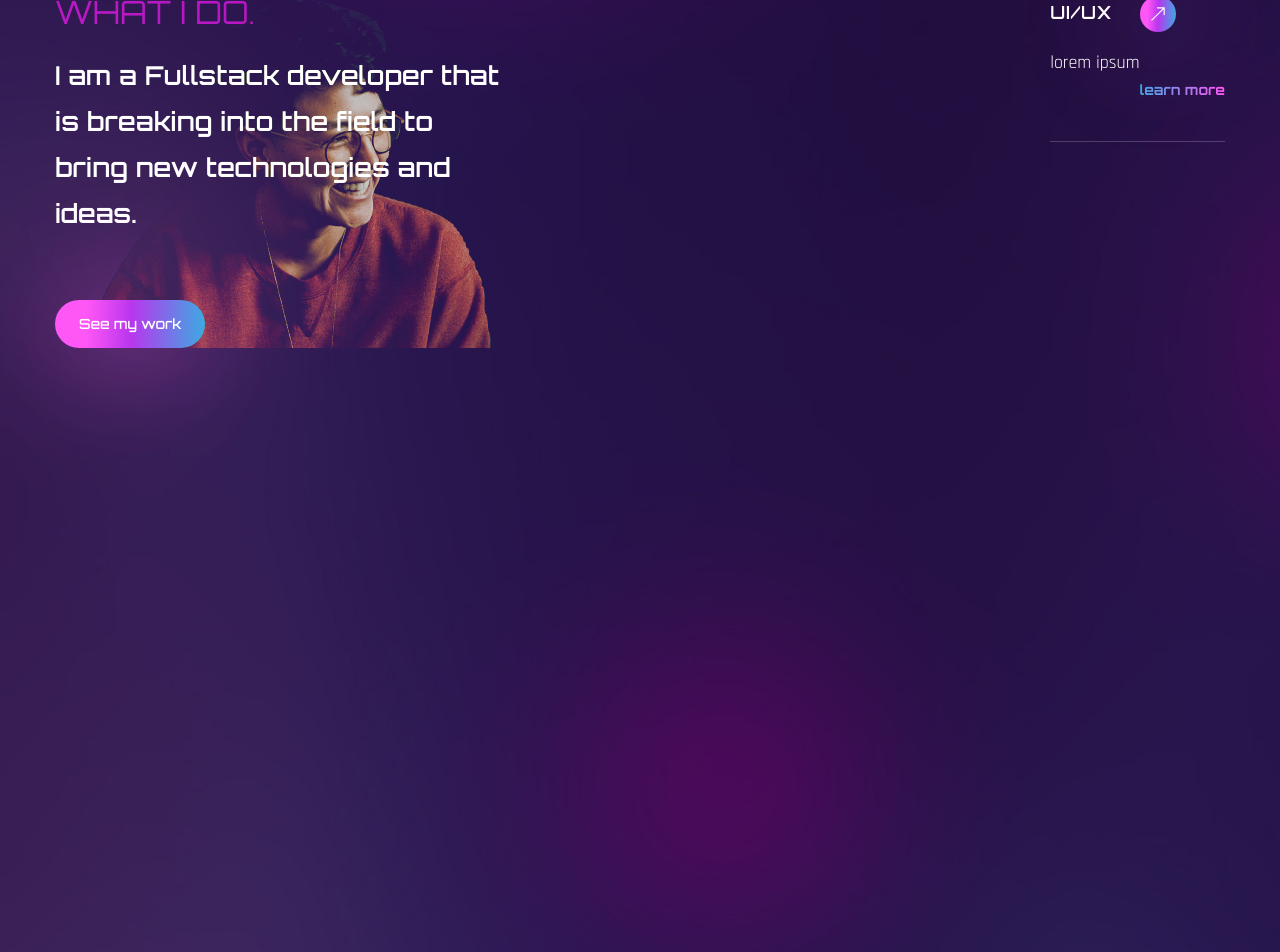
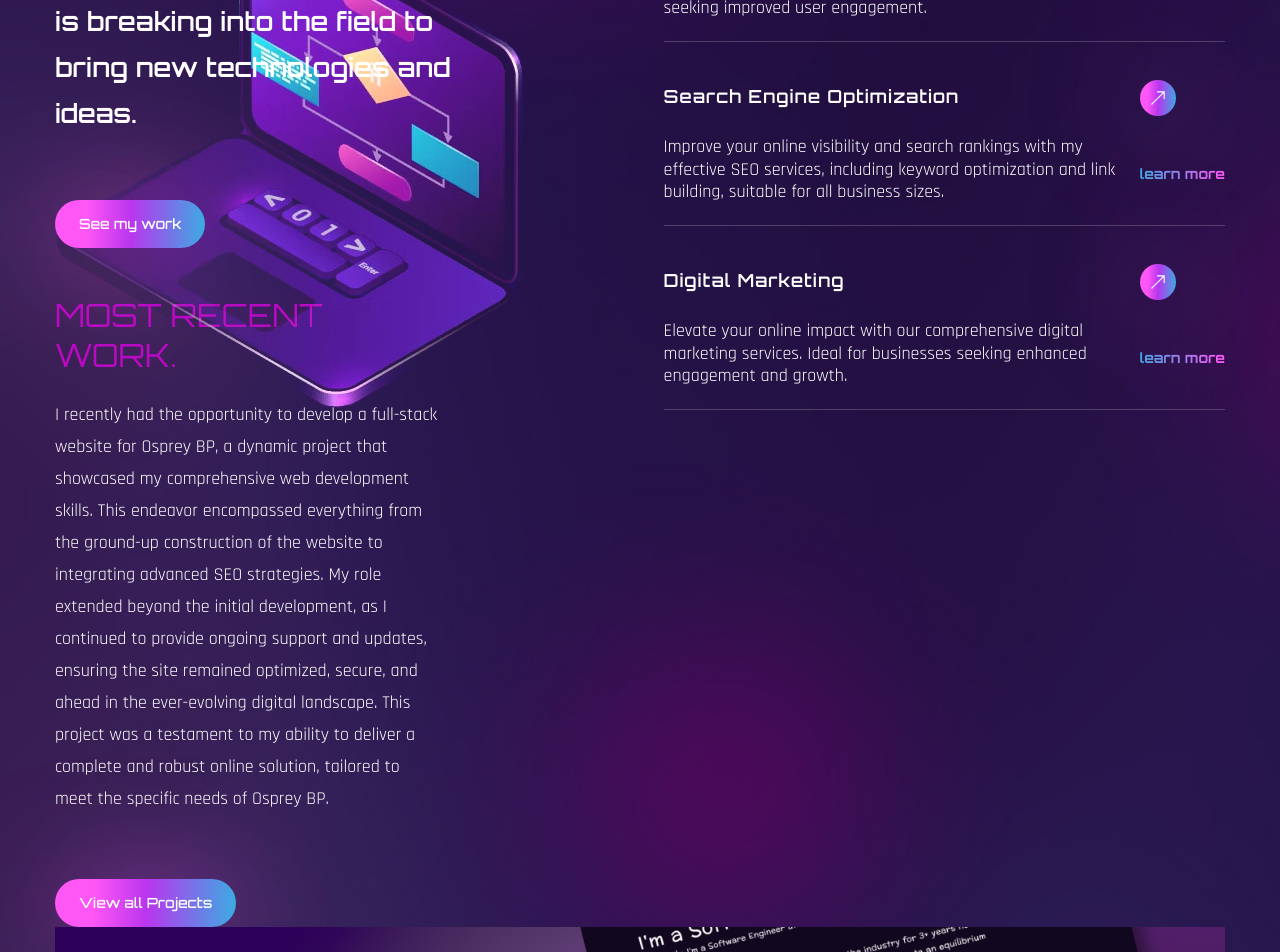
Before and after one commit to KingKonaTheFirst/react-portfolio2, a React (Create React App) app: page / in a window 1280 px wide. Shown: the part 1820-2772 px from the top of the page. Built offline with nearby package versions, Linux system fonts and the light colour scheme; a web font is replaced by a local one.

Commit message:
work section/what i do

```diff
--- a/src/components/Banner.jsx
+++ b/src/components/Banner.jsx
@@ -77,10 +77,10 @@ const Banner = () => {
               viewport={{ once: false, amount: 0.7 }}
               className="flex text-[20px] gap-x-6 max-w-max mx-auto lg:mx-0 "
             >
-              <a href="#">
+              <a href="https://github.com/KingKonaTheFirst"target="_blank">
                 <FaGithub />
               </a>
-              <a href="#">
+              <a href="https://www.linkedin.com/in/kona-deroin-27243b284/" target="_blank">
                 <FaDribbble />
               </a>
             </motion.div>
--- a/src/components/Services.js
+++ b/src/components/Services.js
@@ -11,7 +11,18 @@ import { fadeIn } from "../variants";
 const services = [
   {
     name: "UI/UX",
-    description: "lorem ipsum ",
+    description: "Upgrade your website's appeal and functionality with my professional UI/UX design services. Perfect for businesses seeking improved user engagement. ",
+    link: "learn more",
+  },
+  {
+    name: "Search Engine Optimization",
+    description:
+      "Improve your online visibility and search rankings with my effective SEO services, including keyword optimization and link building, suitable for all business sizes.",
+    link: "learn more",
+  },
+  {
+    name: "Digital Marketing",
+    description: "Elevate your online impact with our comprehensive digital marketing services. Ideal for businesses seeking enhanced engagement and growth.",
     link: "learn more",
   },
 ];
@@ -37,11 +48,12 @@ const Services = () => {
           </motion.div>
           <div>
             <motion.div
-               variants={fadeIn("left", 0.3)}
-               initial="hidden"
-               whileInView="show" // Ensure this works with your setup
-               viewport={{ once: false, amount: 0.3 }}
-            className="flex-1">
+              variants={fadeIn("left", 0.3)}
+              initial="hidden"
+              whileInView="show" // Ensure this works with your setup
+              viewport={{ once: false, amount: 0.3 }}
+              className="flex-1"
+            >
               {/* service list */}
               {services.map((services, index) => {
                 const { name, description, link } = services;
--- a/src/components/Work.js
+++ b/src/components/Work.js
@@ -1,7 +1,54 @@
-import React from 'react';
+import React from "react";
+// animations
+// import { motion } from "framer-motion";
+// import { fadeIn } from "../variants";
+// // images
+import img1 from "../assets/portfolio-img1.png";
+// import img2 from "../assets/portfolio-img2";
+// import img3 from "../assets/portfolio-img3";
 
 const Work = () => {
-  return <div id="work" className='section'>Work</div>;
+  return (
+    <div id="work" className="section">
+      <div className="container mx-auto">
+        <div>
+          <div>
+            <div>
+              {/* text */}
+              <div>
+                <h2 className="h2 leading-tight text-accent">
+                  Most Recent <br />
+                  Work.
+                </h2>
+                <p className="max-w-sm mb-16">
+                  I recently had the opportunity to develop a full-stack website
+                  for Osprey BP, a dynamic project that showcased my
+                  comprehensive web development skills. This endeavor
+                  encompassed everything from the ground-up construction of the
+                  website to integrating advanced SEO strategies. My role
+                  extended beyond the initial development, as I continued to
+                  provide ongoing support and updates, ensuring the site
+                  remained optimized, secure, and ahead in the ever-evolving
+                  digital landscape. This project was a testament to my ability
+                  to deliver a complete and robust online solution, tailored to
+                  meet the specific needs of Osprey BP.
+                </p>
+                <button className="btn btn-sm">View all Projects</button>
+              </div>
+              {/* image */}
+              <div>
+                {/* overlay */}
+                <div></div>
+              <img src={img1} alt="" />
+              </div>
+            </div>
+          </div>
+          <div>2</div>
+          <div>3</div>
+        </div>
+      </div>
+    </div>
+  );
 };
 
 export default Work;
```
Also changed, not shown: firebase.json, src/assets/services.png, 3 other files (tests, documents, lock files or other folders).
